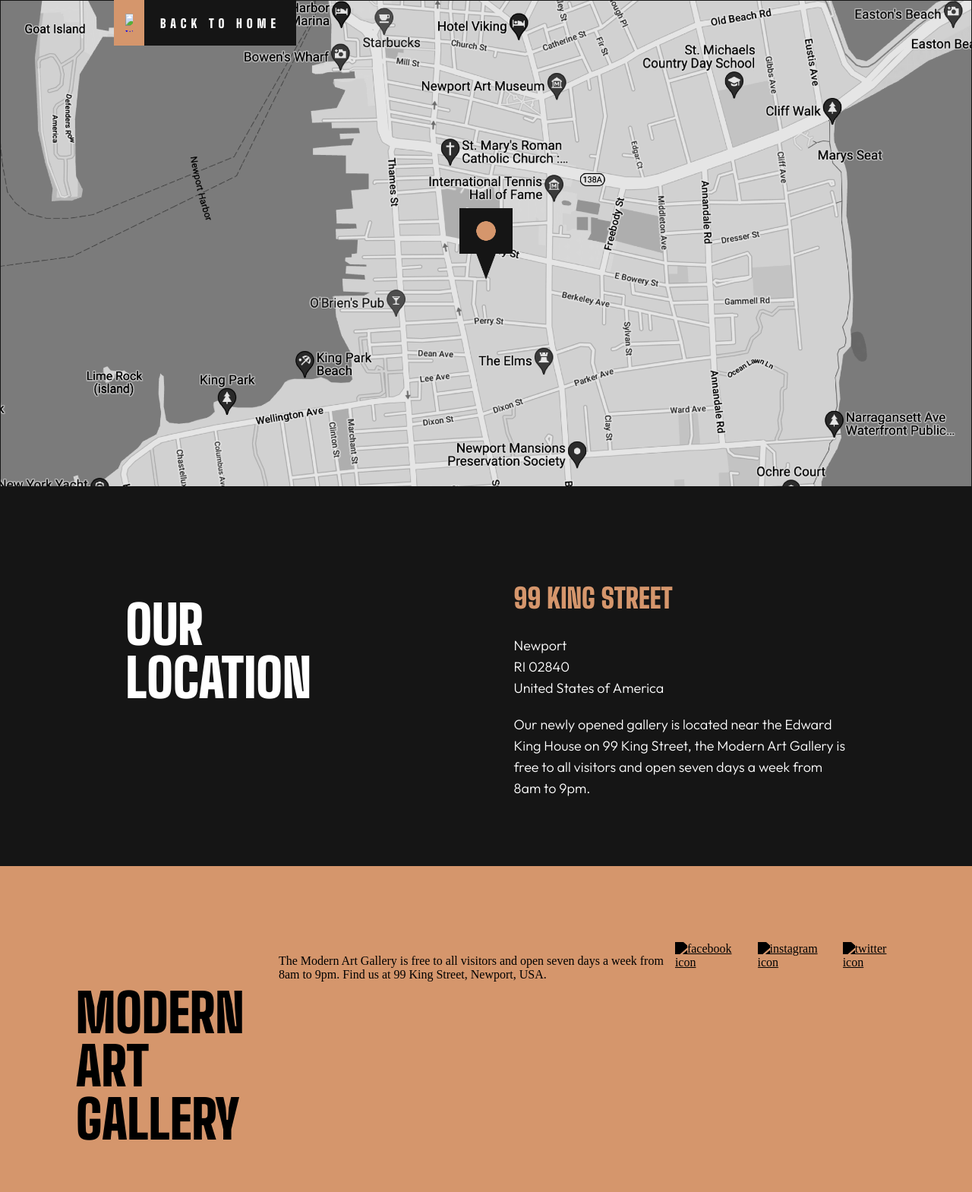
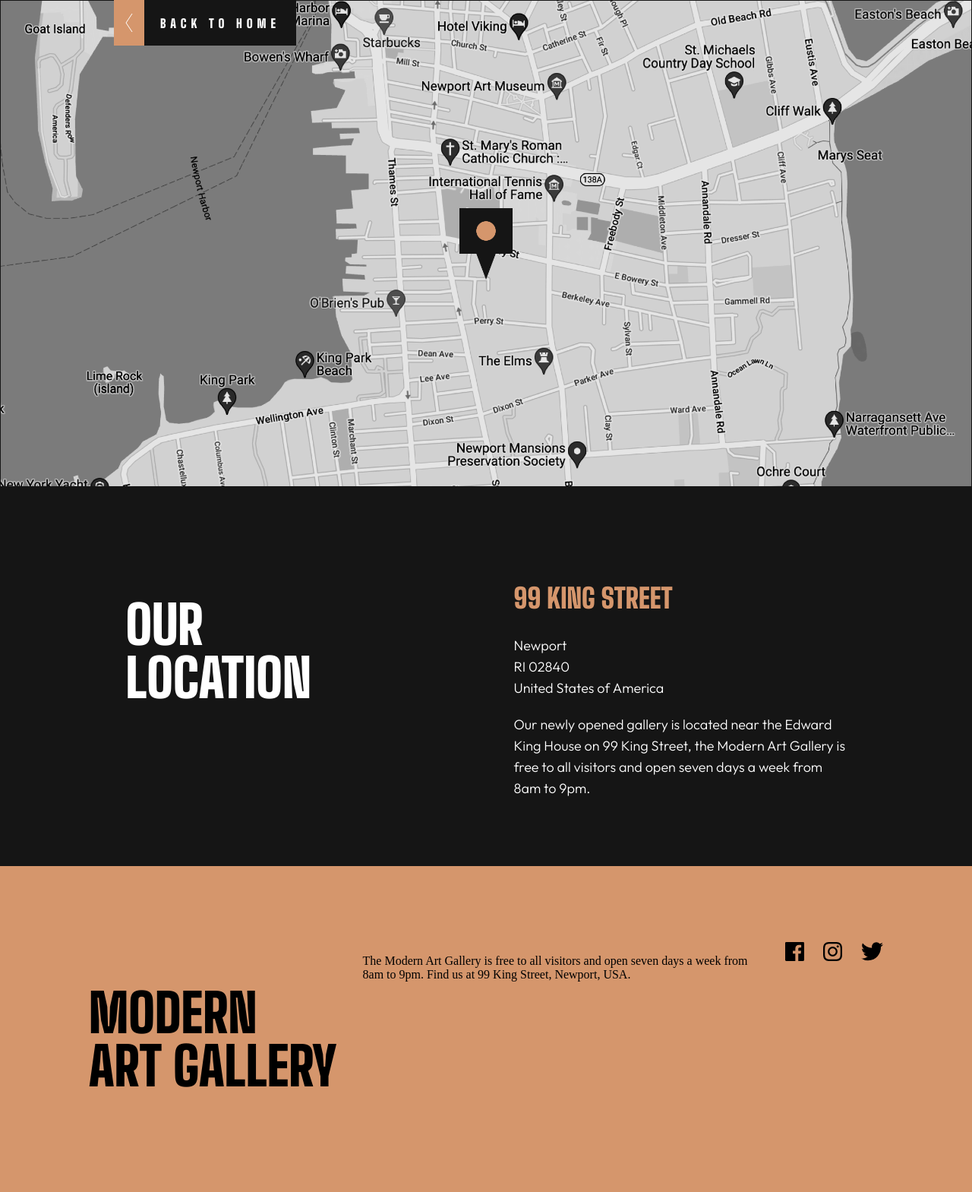
Before and after one commit to Wafiu11/Modern-art-gallery-website, a plain HTML site: page location1.html in a window 1280 px wide. Shown: the top 1569 px of the page at 76% size. Drawn offline with Linux system fonts and the light colour scheme; files that its build step writes are made by us from their sources; files whose address does not match are found by name.

Commit message:
changes made

```diff
--- a/location1.html
+++ b/location1.html
@@ -12,15 +12,15 @@
         href="https://fonts.googleapis.com/css2?family=Big+Shoulders+Display:wght@300;500;900&family=Outfit:wght@300&display=swap"
         rel="stylesheet">
     <title>Frontend Mentor | Art gallery website</title>
-    <link rel="stylesheet" href="./art-gallery-website/starter-code/headerloc.css">
-    <link rel="stylesheet" href="./art-gallery-website/starter-code/mainloc.css">
-    <link rel="stylesheet" href="./art-gallery-website/starter-code/footerloc.css">
+    <link rel="stylesheet" href="./starter-code/headerloc.css">
+    <link rel="stylesheet" href="./starter-code/mainloc.css">
+    <link rel="stylesheet" href="./starter-code/footerloc.css">
 </head>
 
 <body>
     <header class="header">
         <a class="buttom-anchor" href="home.html">
-            <div class="buttom-arrow"> <img src="./art-gallery-website/starter-code/assets/icon-arrow-left.svg" alt="white left arrow"> </div>
+            <div class="buttom-arrow"> <img src="./starter-code/assets/icon-arrow-left.svg" alt="white left arrow"> </div>
             <div class="buttom"> Back to Home
             </div>
         </a>
@@ -64,9 +64,9 @@
         </div>
 
         <div class="social-media">
-            <a href="#"><img src="./art-gallery-website/starter-code/assets/icon-facebook.svg" alt="facebook icon"></a>
-            <a href="#"><img src="./art-gallery-website/starter-code/assets/icon-instagram.svg" alt="instagram icon"></a>
-            <a href="#"><img src="./art-gallery-website/starter-code/assets/icon-twitter.svg" alt="twitter icon"></a>
+            <a href="#"><img src="./starter-code/assets/icon-facebook.svg" alt="facebook icon"></a>
+            <a href="#"><img src="./starter-code/assets/icon-instagram.svg" alt="instagram icon"></a>
+            <a href="#"><img src="./starter-code/assets/icon-twitter.svg" alt="twitter icon"></a>
         </div>
     </footer>
 
```
Also changed, not shown: home.html (+8 -8 lines).
